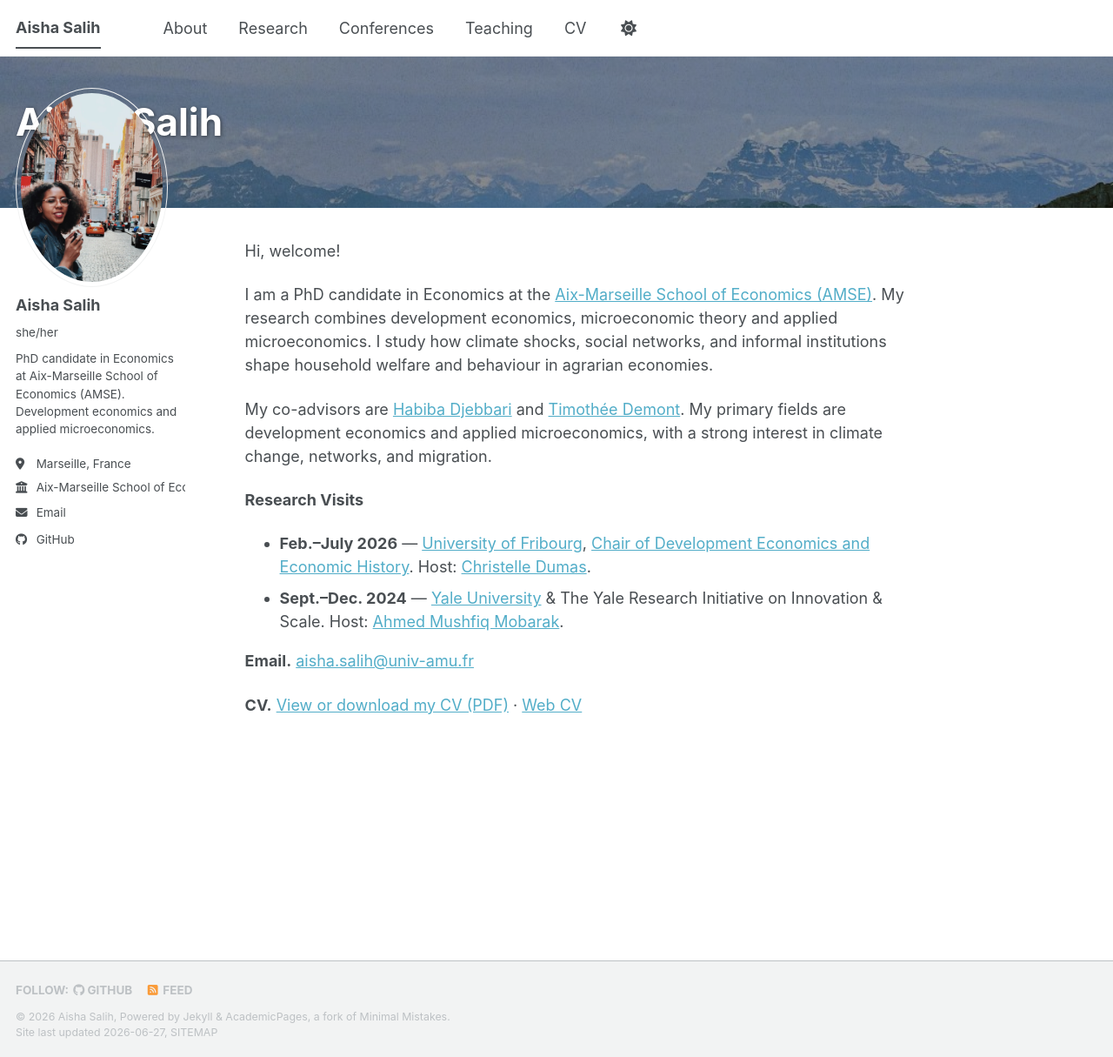
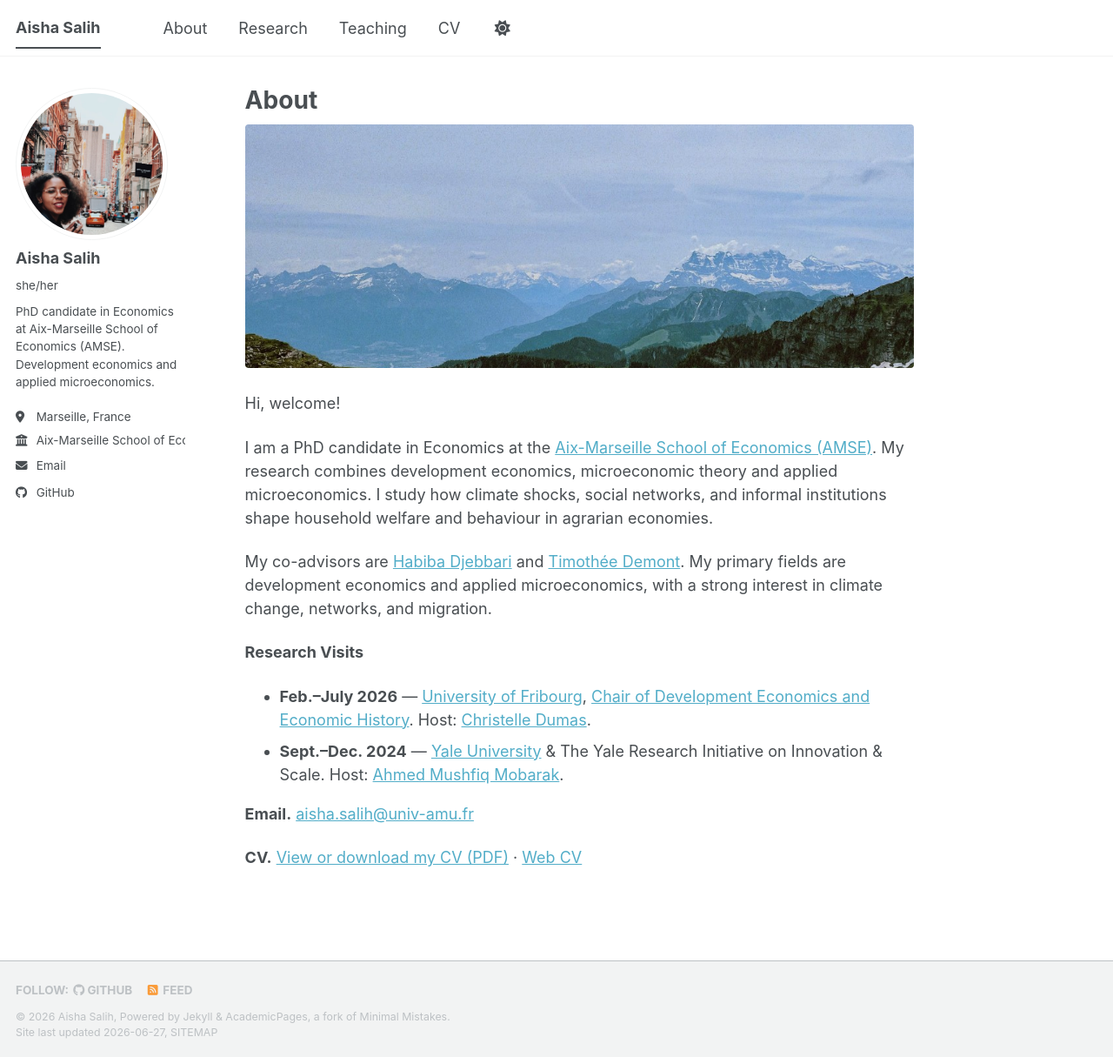
Before and after one commit to aishabsalih/aishabsalih.github.io, a Jekyll site: the page built from _pages/about.md, in a window 1280 px wide and 1215 px high. Shown: the whole window at 87% size. Built offline with Jekyll 4.4.1, drawn with Linux system fonts in a browser that asks for light colours; a style sheet for code colours, icons or effects is not loaded.

Commit message:
Fix banner layout, profile photo, remove Conferences tab

```diff
--- a/_data/navigation.yml
+++ b/_data/navigation.yml
@@ -5,9 +5,6 @@ main:
   - title: "Research"
     url: /publications/
 
-  - title: "Conferences"
-    url: /talks/
-
   - title: "Teaching"
     url: /teaching/
 
--- a/_includes/head/custom.html
+++ b/_includes/head/custom.html
@@ -19,4 +19,27 @@
 <link rel="icon" href="/images/favicon.ico"/>
 <meta name="theme-color" content="var(--global-bg-color)"/>
 
+<style>
+  /* Square crop so portrait photos render as a circle, not an oval */
+  .author__avatar img {
+    width: 175px;
+    height: 175px;
+    max-width: 175px;
+    object-fit: cover;
+    object-position: center 20%;
+    border-radius: 50%;
+  }
+
+  /* About-page banner: full width of main content, clear of sidebar */
+  .about-banner {
+    display: block;
+    width: 100%;
+    max-height: 280px;
+    object-fit: cover;
+    object-position: center;
+    border-radius: 4px;
+    margin: 0 0 1.5em;
+  }
+</style>
+
 <!-- end custom head snippets -->
--- a/_pages/about.md
+++ b/_pages/about.md
@@ -1,15 +1,14 @@
 ---
 permalink: /
-title: "Aisha Salih"
+title: "About"
 author_profile: true
-header:
-  overlay_image: banner-about.png
-  overlay_filter: 0.35
 redirect_from:
   - /about/
   - /about.html
   - /about-me/
 ---
+
+<img src="/images/banner-about.png" alt="Mountain landscape" class="about-banner">
 
 Hi, welcome!
 
```
Also changed, not shown: _publications/2026-01-03-measuring-temporary-migration.md (+0 -1 lines).
